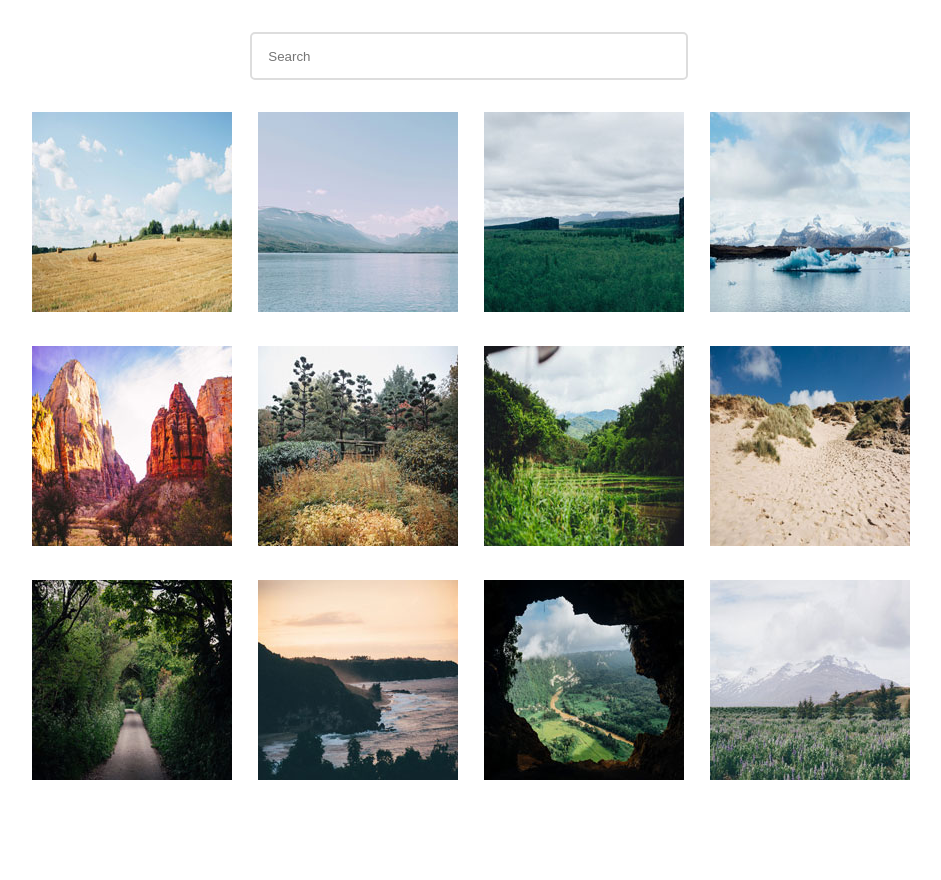
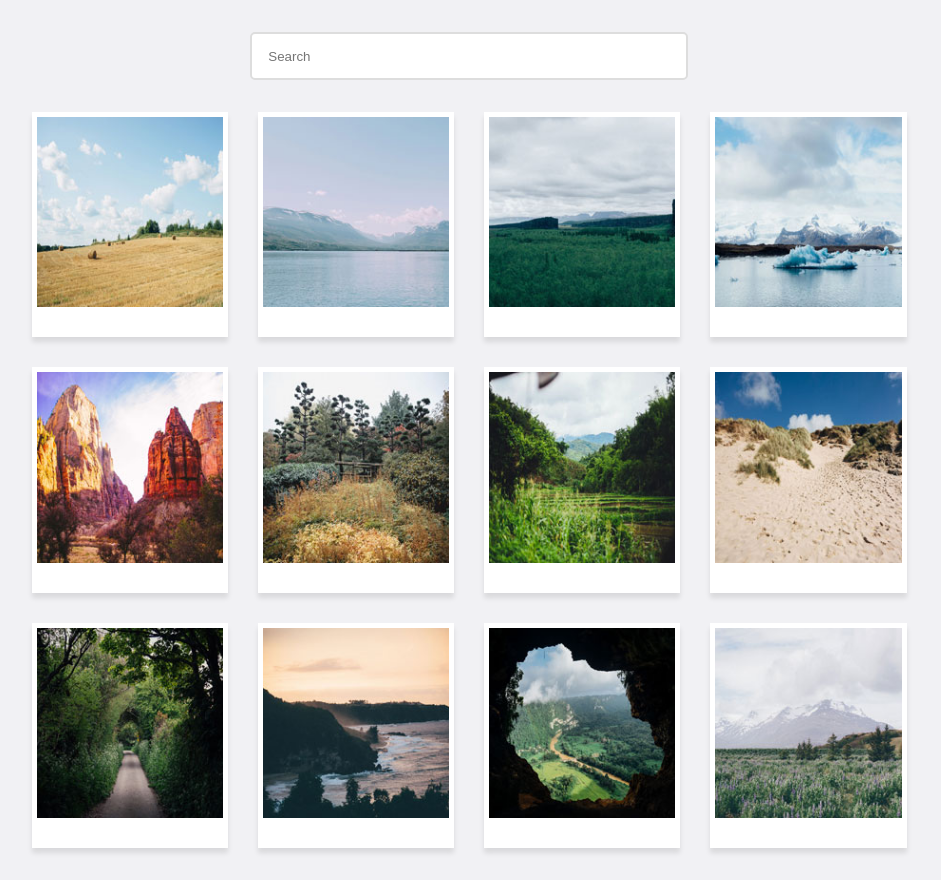
Before and after one commit to nannis91/treehouse-project-5, a plain HTML site: page index.html in a window 1280 px wide. Shown: the whole page, without its empty margins (171-1112 px from the left). Before the commit the page ends 816 px from the top, so only its background shows below. Drawn offline with Linux system fonts and the light colour scheme.

Commit message:
Add new styling to gallery

```diff
--- a/css/styles.css
+++ b/css/styles.css
@@ -1,5 +1,9 @@
 * {
   box-sizing: border-box;
+}
+
+body {
+  background: #F1F1F4;
 }
 
 .container {
@@ -28,14 +32,24 @@ main {
 
 .gallery {
   display: grid;
-  grid-template-columns: repeat(auto-fit, minmax(min(100%, 20ch), 1fr));
+  grid-template-columns: repeat(auto-fill, minmax(min(100%, 20ch), 1fr));
   grid-auto-rows: auto;
-  grid-auto-flow: dense;
   gap: 30px;
 }
 
-#gallery img {
+.gallery img {
   width: 100%;
   height: 100%;
   object-fit: cover;
+  border: solid white;
+  border-width: 5px 5px 30px 5px;
+  box-shadow: 0px 5px 5px 0px rgba(0,0,0,0.1);
+  transition: transform .3s ease-in-out,
+              box-shadow .3s ease-in-out;
 }
+
+.gallery img:hover {
+  transform: scale(1.2);
+  box-shadow: 0px 5px 26px 16px rgba(0,0,0,0.1);
+
+}
```
Also changed, not shown: js/app.js (line endings or trailing spaces).
